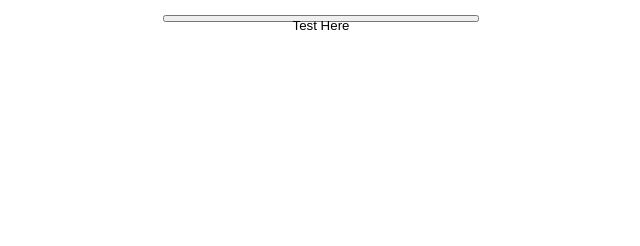
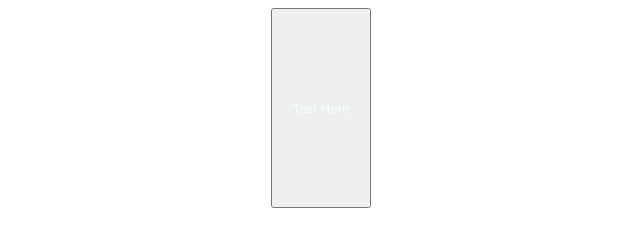
Before and after one commit to gabbardr/Future-css, a plain HTML site: page index.html in a window 1280 px wide. Shown: the whole page, without its empty margins (319-959 px from the left). Drawn offline with Linux system fonts and the light colour scheme.

Commit message:
updating

```diff
--- a/style.css
+++ b/style.css
@@ -4,7 +4,7 @@ body {
 }
 
 .mybutton {
-    width: 25%;
-    height: 30%;
-
+    width: 100px;
+    height: 200px;
+    color: azure;
 }
```
